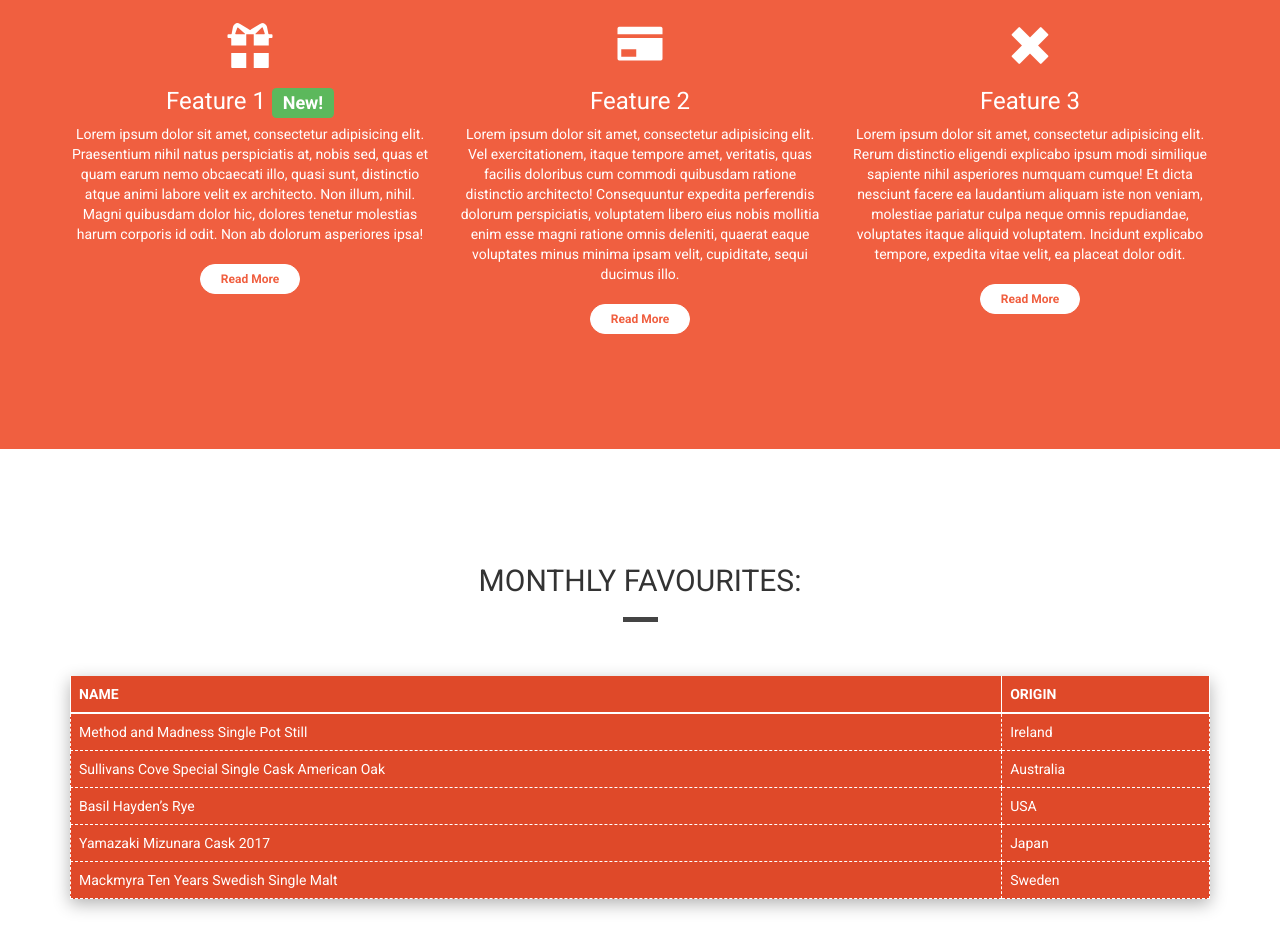
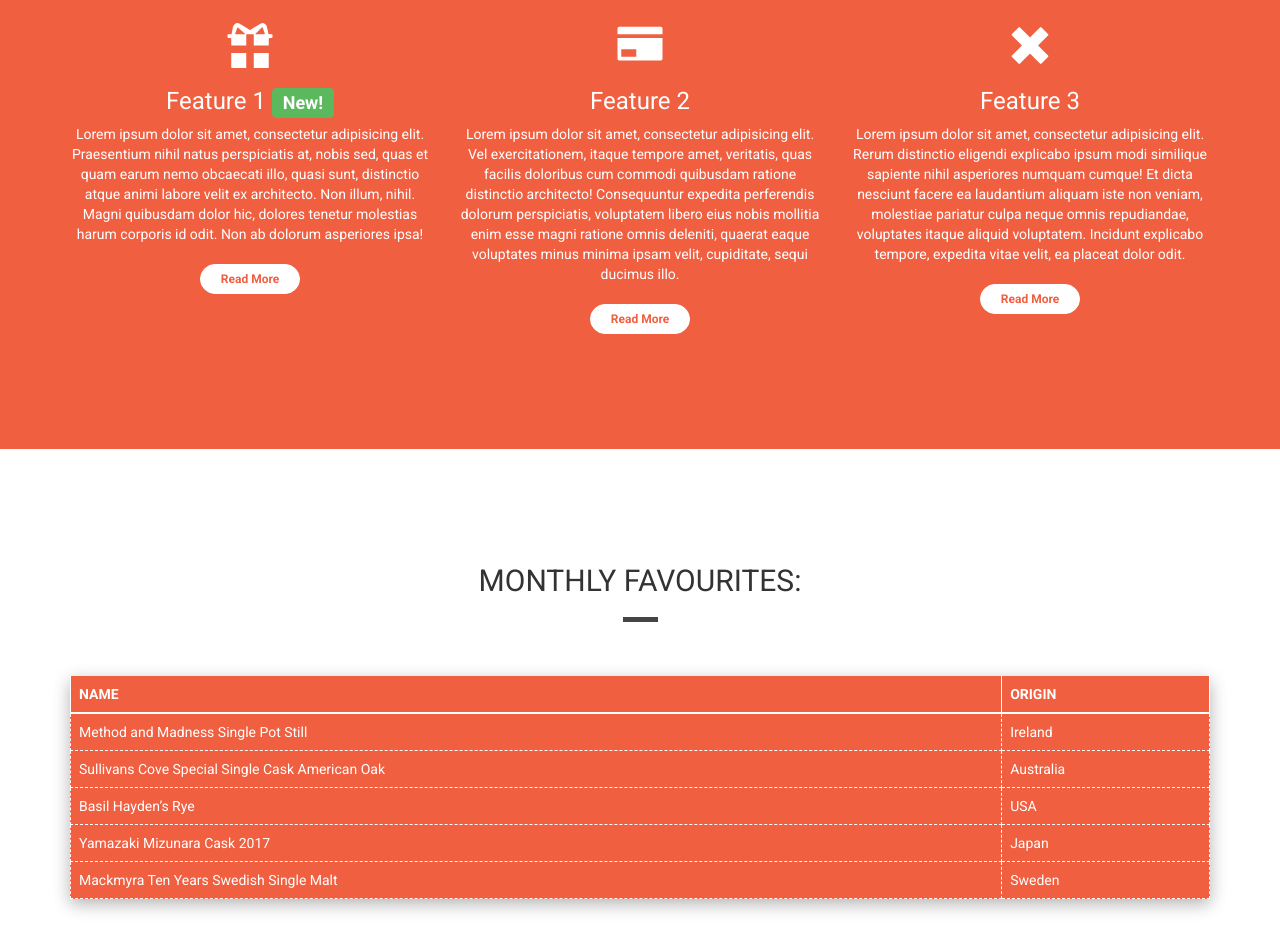
Before and after one commit to ber4code/bootstrap-whiskey-website, a plain HTML site: page index.html in a window 1280 px wide. Shown: the part 1421-2371 px from the top of the page. Drawn offline with nearby package versions, Linux system fonts and the light colour scheme.

Commit message:
table background-color adjusted to match website

```diff
--- a/css/style.css
+++ b/css/style.css
@@ -254,7 +254,7 @@ blockquote.quotes {
 }
 
 .table {
-  background-color:#df4929;
+  background-color:#f05f40;
   color:white;
   border-color: white;
   border-top: 0;
```
